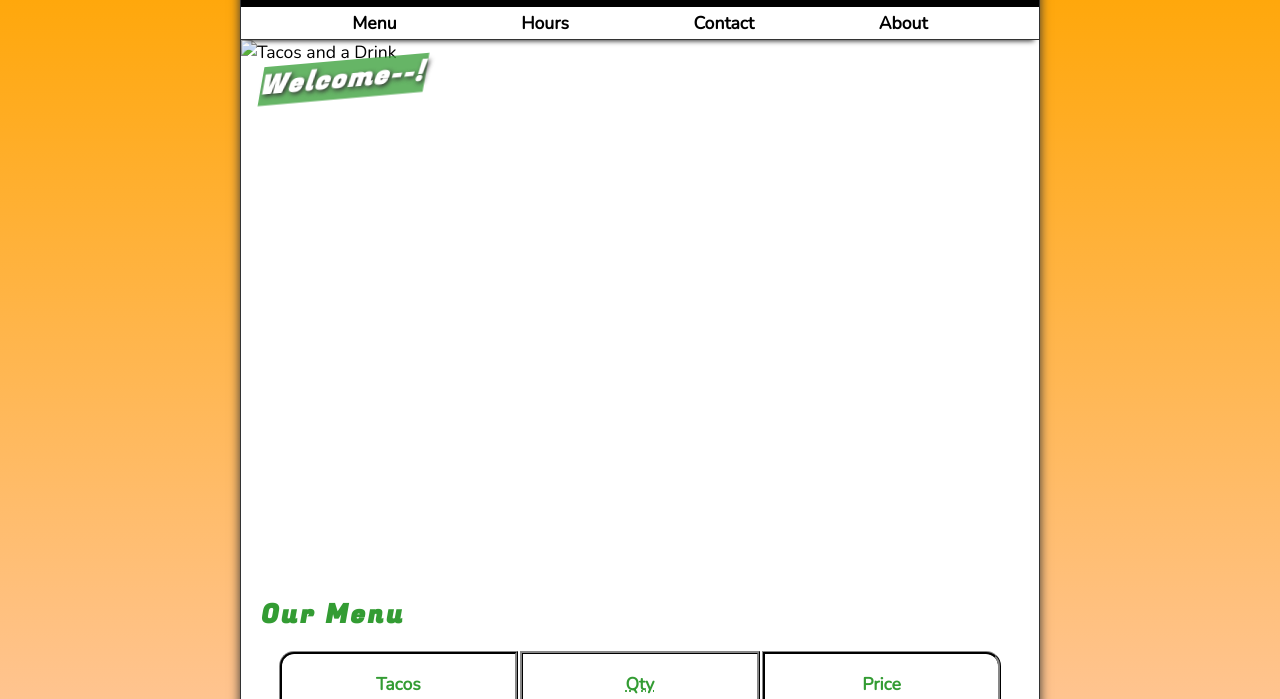
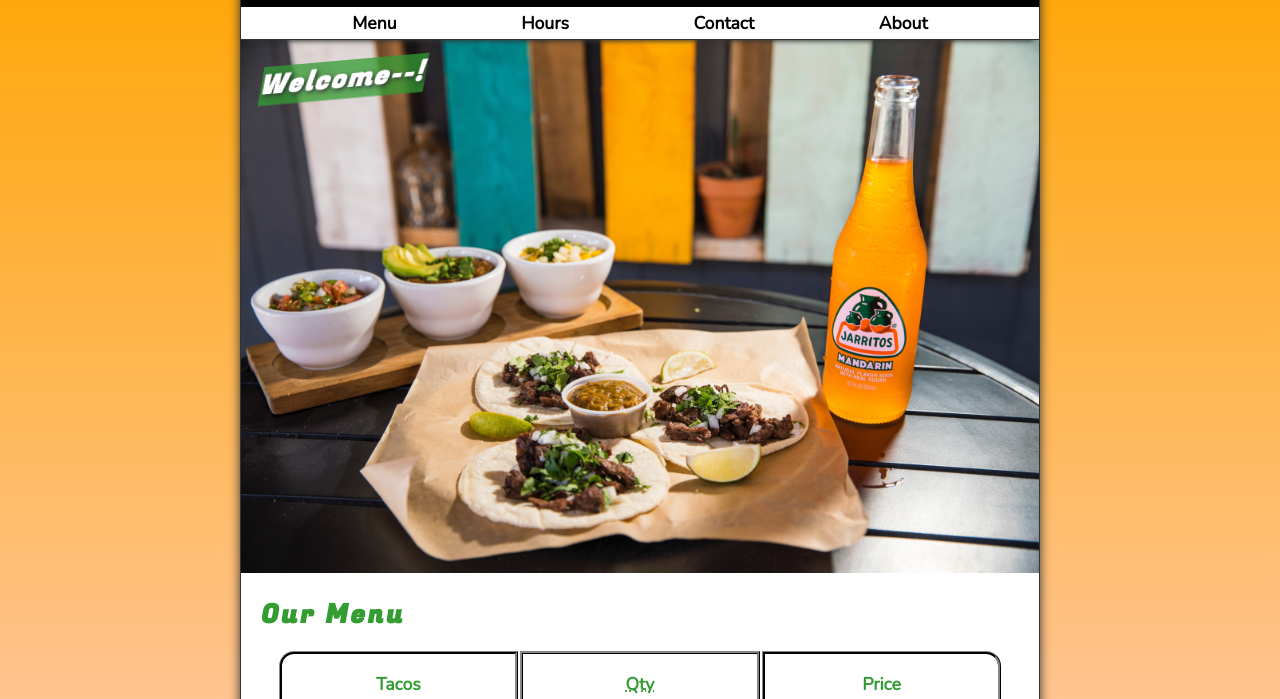
Before and after one commit to Anchuri-Siva/Demo_Website, a plain HTML site: page index.html in a window 1280 px wide. Shown: the part 63-762 px from the top of the page. Drawn offline with nearby package versions, Linux system fonts and the light colour scheme; files that its build step writes are made by us from their sources.

Commit message:
Update stylesheet and image paths in index.html

```diff
--- a/index.html
+++ b/index.html
@@ -8,7 +8,7 @@
     <meta name="description" content="The official website for The Little Taco Shop">
     <title>The Little Taco Shop</title>
     <link rel="icon" href="favicon.ico" type="image/x-icon">
-    <link rel="stylesheet" href="css/style.css">
+    <link rel="stylesheet" href="style.css">
 </head>
 
 <body>
@@ -35,7 +35,7 @@
     <section class="hero">
         <h2 class="hero__h2">Welcome--!</h2>
         <figure>
-            <img src="img/tacos_and_drink_1000x667.png" alt="Tacos and a Drink" title="We love tacos!" width="1000"
+            <img src="tacos_and_drink_1000x667.png" alt="Tacos and a Drink" title="We love tacos!" width="1000"
                 height="667">
             <figcaption class="offscreen">
                 Tacos and a Drink
```
